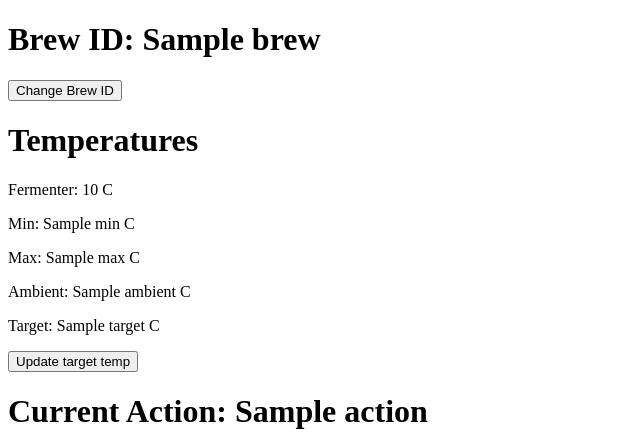
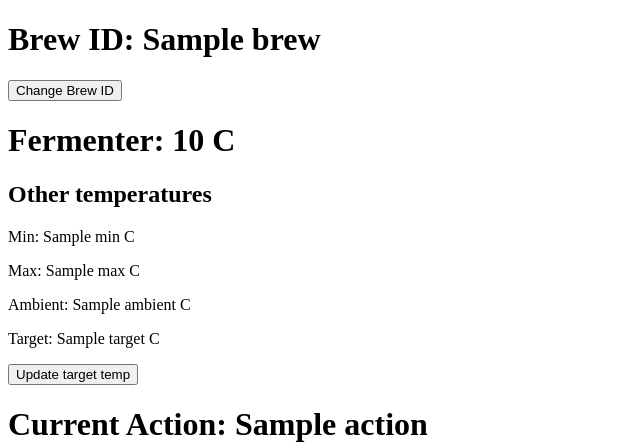
Before and after one commit to d4daveshep/fermenter-temp-controller, a FastAPI app: template web/templates/root.html in a window 1280 px wide. Shown: the top 448 px of the page, without its empty margins (0-640 px from the left). Run offline with FastAPI, Linux system fonts and the light colour scheme; the template is opened without the code that fills it: most values are stand-ins (such as "Sample title", 1, 10 or a date in 2020); parts of the project's set-up code (start-up, migrations or seed data) failed here and were passed over.

Commit message:
reformatted home page

```diff
--- a/web/templates/root.html
+++ b/web/templates/root.html
@@ -10,8 +10,8 @@
         <input type="submit" value="Change Brew ID">
     </form>
 
-    <h1>Temperatures</h1>
-    <p>Fermenter: {{ average }} C</p>
+    <h1>Fermenter: {{ average }} C</h1>
+    <h2>Other temperatures</h2>
     <p>Min: {{ min }} C</p>
     <p>Max: {{ max }} C</p>
     <p>Ambient: {{ ambient }} C</p>
```
